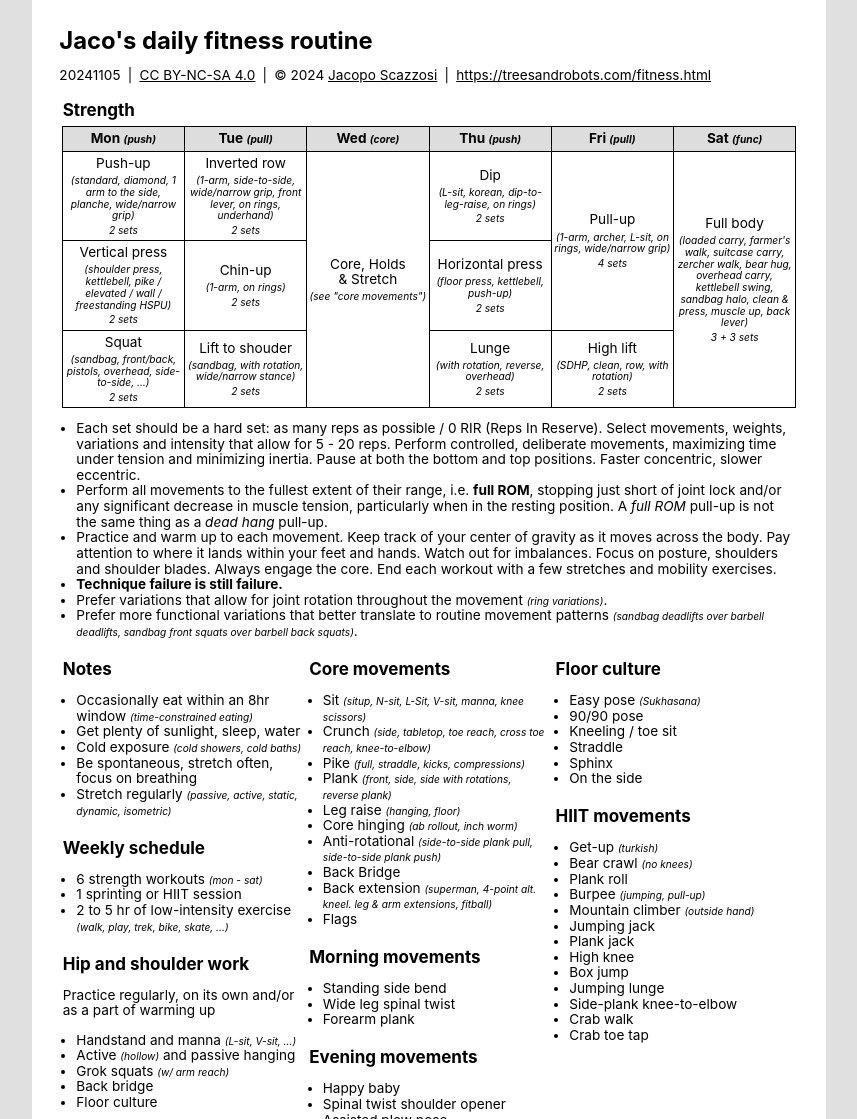
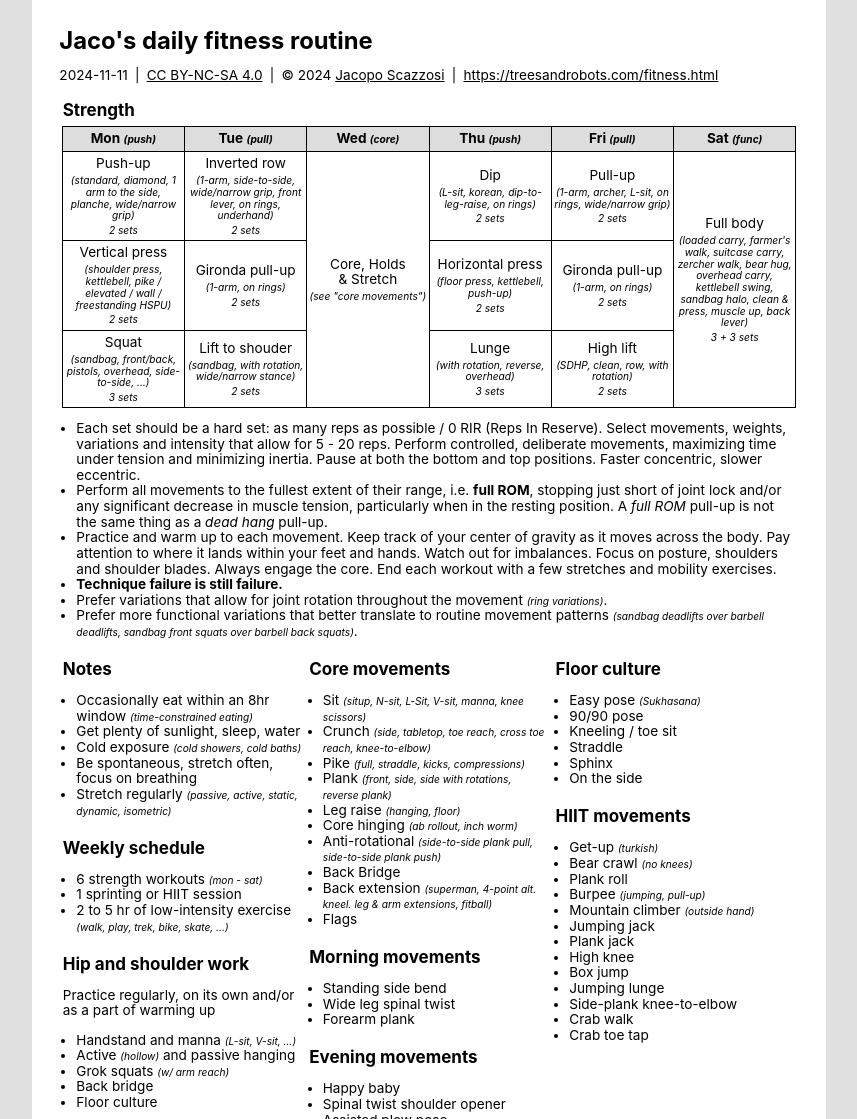
Before and after one commit to jacoscaz/treesandrobots.github.io, a Jekyll site: the page fitness-routine/html/jaco-s-daily-fitness-routine.html, which Jekyll copies as it is, in a window 1280 px wide. Shown: the whole page, without its empty margins (211-1068 px from the left). Built offline with Jekyll 4.4.1, drawn with Linux system fonts in a browser that asks for light colours.

Commit message:
fitness: replaces chin-up with gironda pull-up, increases leg work to 3 sets on mon and thu, new revision

```diff
--- a/fitness-routine/html/jaco-s-daily-fitness-routine.html
+++ b/fitness-routine/html/jaco-s-daily-fitness-routine.html
@@ -137,7 +137,7 @@
         <dl id="meta">
           <di>
             <dt>Revision</dt>
-            <dd>20241105</dd>
+            <dd>2024-11-11</dd>
           </di>
           <di>
             <dt>License</dt>
@@ -175,7 +175,7 @@
           <div style="grid-column: 1; grid-row-start: 6; grid-row-end: span 2;">
             <p>Squat</p>
             <p class="details">(sandbag, front/back, pistols, overhead, side-to-side, &hellip;)</p>
-            <p class="details">2 sets</p>
+            <p class="details">3 sets</p>
           </div>
           <!--
             -- tuesday
@@ -189,7 +189,7 @@
             <p class="details">2 sets</p>
           </div>
           <div style="grid-column: 2; grid-row-start: 4; grid-row-end: span 2;">
-            <p>Chin-up</p>
+            <p>Gironda pull-up</p>
             <p class="details">(1-arm, on rings)</p>
             <p class="details">2 sets</p>
           </div>
@@ -227,7 +227,7 @@
           <div style="grid-column: 4; grid-row-start: 6; grid-row-end: span 2;">
             <p>Lunge</p>
             <p class="details">(with rotation, reverse, overhead)</p>
-            <p class="details">2 sets</p>
+            <p class="details">3 sets</p>
           </div>
           <!--
             -- friday
@@ -235,10 +235,15 @@
           <div class="sc-grid-header" style="grid-column: 5; grid-row-start: 1; grid-row-end: span 1;">
             <p>Fri <span class="details">(pull)</span></p>
           </div>
-          <div style="grid-column: 5; grid-row-start: 2; grid-row-end: span 4;">
+          <div style="grid-column: 5; grid-row-start: 2; grid-row-end: span 2;">
             <p>Pull-up</p>
             <p class="details">(1-arm, archer, L-sit, on rings, wide/narrow grip)</p>
-            <p class="details">4 sets</p>
+            <p class="details">2 sets</p>
+          </div>
+          <div style="grid-column: 5; grid-row-start: 4; grid-row-end: span 2;">
+            <p>Gironda pull-up</p>
+            <p class="details">(1-arm, on rings)</p>
+            <p class="details">2 sets</p>
           </div>
           <div style="grid-column: 5; grid-row-start: 6; grid-row-end: span 2;">
             <p>High lift</p>
```
Also changed, not shown: fitness.md (+1 -1 lines), 1 other file.
